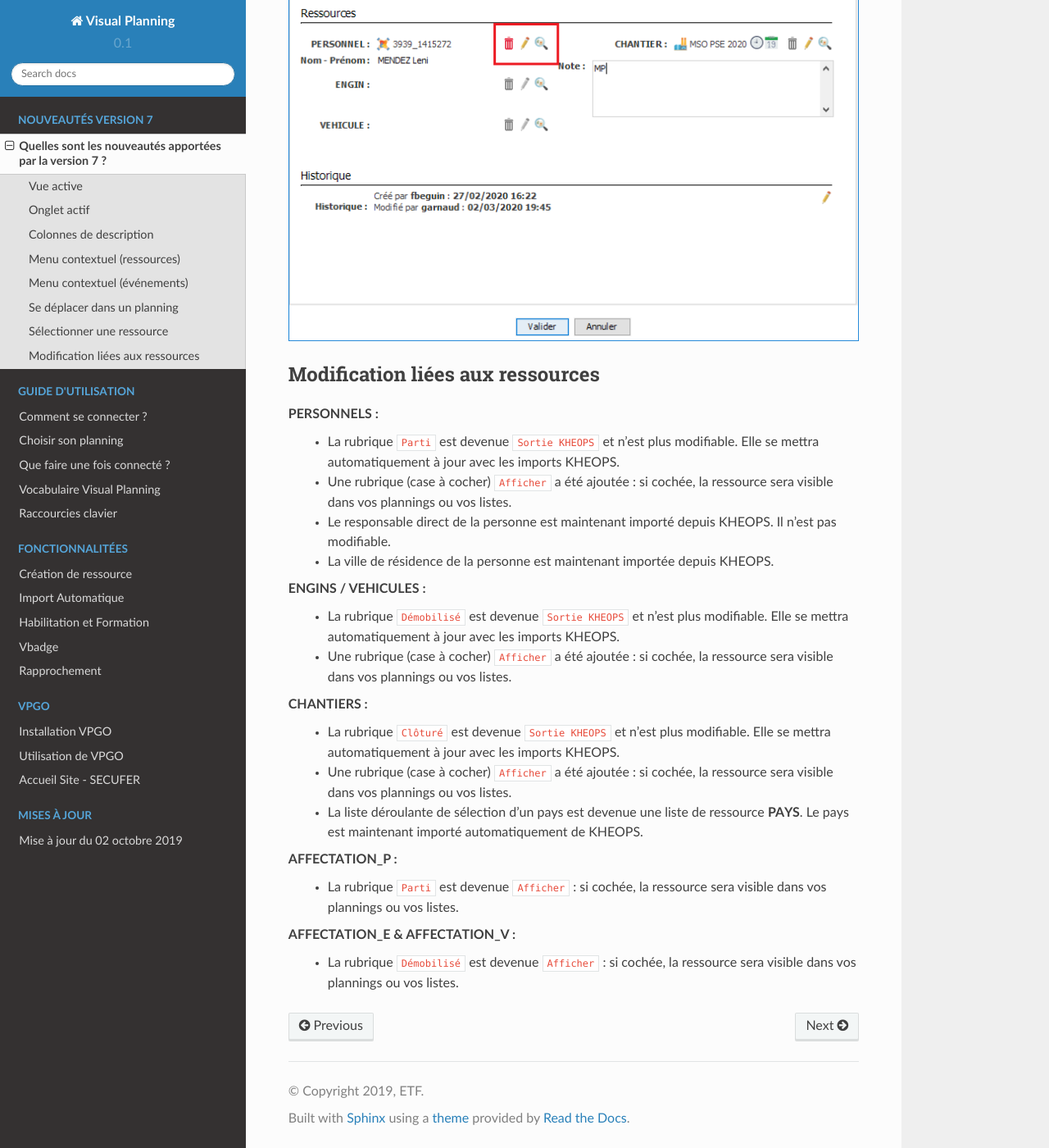
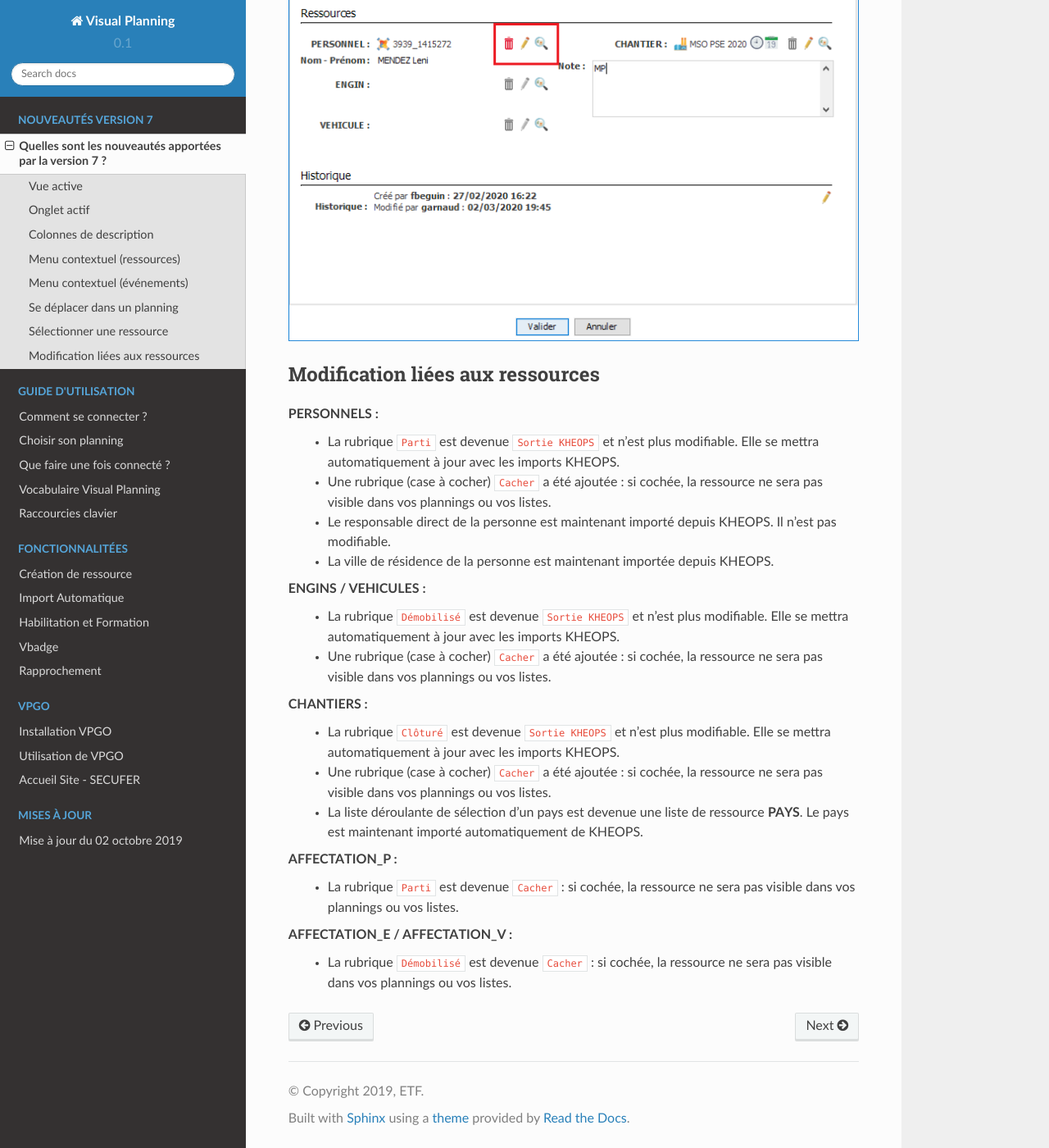
Before and after one commit to macordier/VPDOC, a Sphinx documentation site: the page built from popcube/source/nouveautes_V7/nouveautes_v7.rst, in a window 1280 px wide and 1400 px high, scrolled down 9506 px. Shown: the whole window at 82% size. Built offline with Sphinx 7.4.7 and the Read the Docs theme 2.0.0, drawn with Linux system fonts in a browser that asks for light colours.

Commit message:
màj 09042020 nouveautés v7

```diff
--- a/popcube/source/nouveautes_V7/nouveautes_v7.rst
+++ b/popcube/source/nouveautes_V7/nouveautes_v7.rst
@@ -113,21 +113,21 @@
 
 **PERSONNELS :**
     - La rubrique ``Parti`` est devenue ``Sortie KHEOPS`` et n’est plus modifiable. Elle se mettra automatiquement à jour avec les imports KHEOPS.
-    - Une rubrique (case à cocher) ``Afficher`` a été ajoutée : si cochée, la ressource sera visible dans vos plannings ou vos listes.
+    - Une rubrique (case à cocher) ``Cacher`` a été ajoutée : si cochée, la ressource ne sera pas visible dans vos plannings ou vos listes.
     - Le responsable direct de la personne est maintenant importé depuis KHEOPS. Il n’est pas modifiable.
     - La ville de résidence de la personne est maintenant importée depuis KHEOPS.
 
 **ENGINS / VEHICULES :**
     - La rubrique ``Démobilisé`` est devenue ``Sortie KHEOPS`` et n’est plus modifiable. Elle se mettra automatiquement à jour avec les imports KHEOPS.
-    - Une rubrique (case à cocher) ``Afficher`` a été ajoutée : si cochée, la ressource sera visible dans vos plannings ou vos listes.
+    - Une rubrique (case à cocher) ``Cacher`` a été ajoutée : si cochée, la ressource ne sera pas visible dans vos plannings ou vos listes.
 
 **CHANTIERS :**
     - La rubrique ``Clôturé`` est devenue ``Sortie KHEOPS`` et n’est plus modifiable. Elle se mettra automatiquement à jour avec les imports KHEOPS.
-    - Une rubrique (case à cocher) ``Afficher`` a été ajoutée : si cochée, la ressource sera visible dans vos plannings ou vos listes.
+    - Une rubrique (case à cocher) ``Cacher`` a été ajoutée : si cochée, la ressource ne sera pas visible dans vos plannings ou vos listes.
     - La liste déroulante de sélection d’un pays est devenue une liste de ressource **PAYS**. Le pays est maintenant importé automatiquement de KHEOPS.
 
 **AFFECTATION_P :**
-    - La rubrique ``Parti`` est devenue ``Afficher`` : si cochée, la ressource sera visible dans vos plannings ou vos listes.
+    - La rubrique ``Parti`` est devenue ``Cacher`` : si cochée, la ressource ne sera pas visible dans vos plannings ou vos listes.
 
-**AFFECTATION_E & AFFECTATION_V :**
-    - La rubrique ``Démobilisé`` est devenue ``Afficher`` : si cochée, la ressource sera visible dans vos plannings ou vos listes.
+**AFFECTATION_E / AFFECTATION_V :**
+    - La rubrique ``Démobilisé`` est devenue ``Cacher`` : si cochée, la ressource ne sera pas visible dans vos plannings ou vos listes.
```
